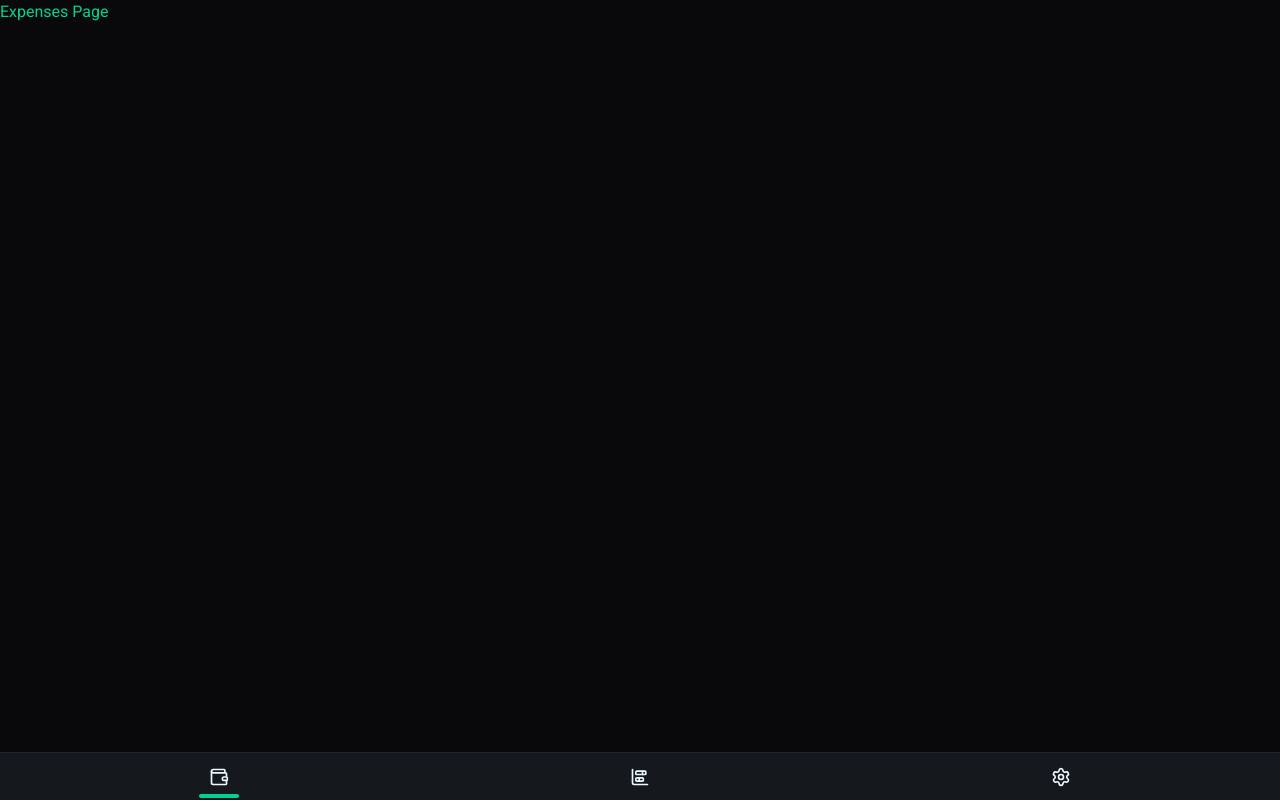
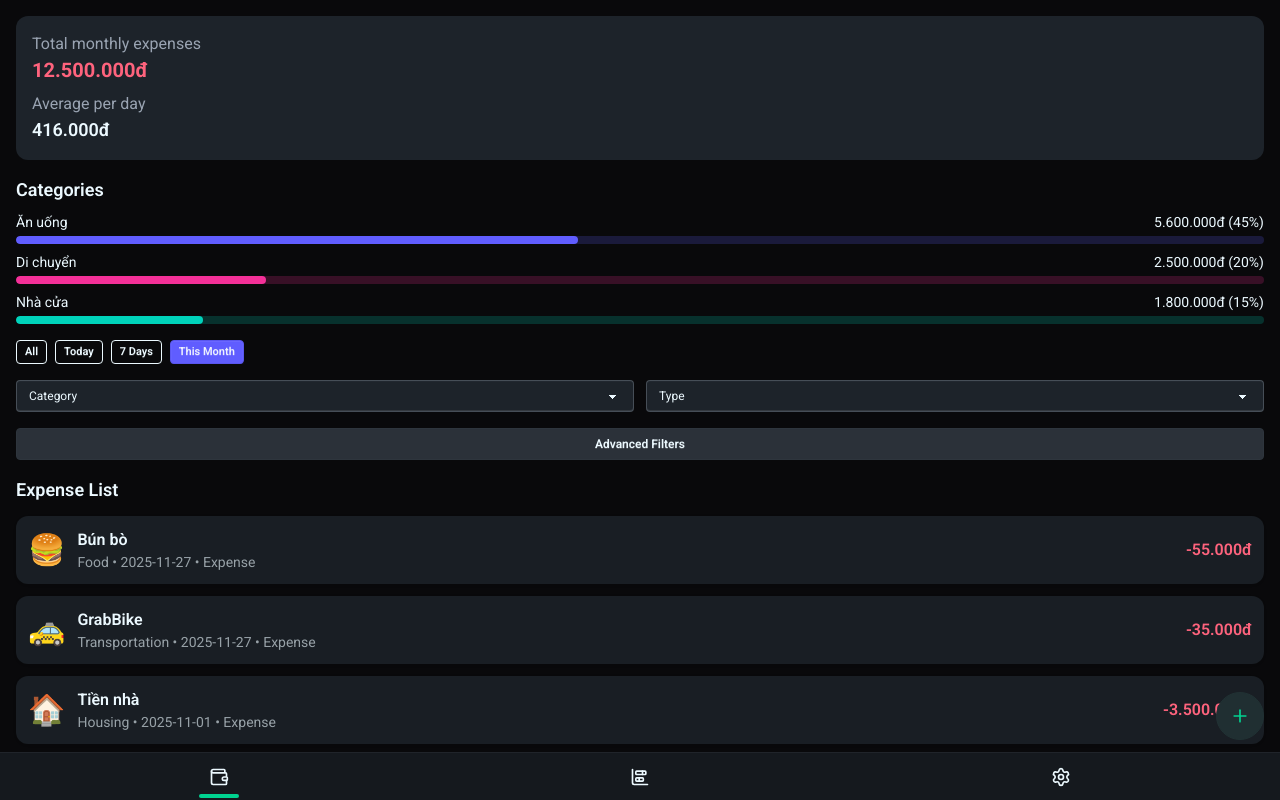
Before and after one commit to ALR2310/Spendify, a React (Vite) app: page / in a window 1280 px wide. Built offline with nearby package versions, Linux system fonts and the light colour scheme.

Commit message:
feat(expenses): add component for expenses page

```diff
--- a/package.json
+++ b/package.json
@@ -33,6 +33,7 @@
     "lucide-react": "^0.554.0",
     "react": "19.0.0",
     "react-dom": "19.0.0",
+    "react-query": "^3.39.3",
     "react-router": "^7.9.6",
     "react-toastify": "^11.0.5"
   },
--- a/src/App.tsx
+++ b/src/App.tsx
@@ -6,6 +6,7 @@ import ExpensesPage from './pages/expenses/ExpensesPage';
 import SettingsPage from './pages/settings/SettingsPage';
 import StatisticsPage from './pages/statistics/StatisticsPage';
 import MainLayout from './layouts/MainLayout';
+import NotesPage from './pages/notes/NotesPage';
 
 const AppProvider = ({ children }: { children: React.ReactNode }) => {
   return (
@@ -31,6 +32,7 @@ const AppRoutes = () => {
         <Route path={ROUTES.ROOT} element={<MainLayout />}>
           <Route path={ROUTES.EXPENSES} element={<ExpensesPage />} />
           <Route path={ROUTES.STATISTICS} element={<StatisticsPage />} />
+          <Route path={ROUTES.NOTES} element={<NotesPage />} />
           <Route path={ROUTES.SETTINGS} element={<SettingsPage />} />
         </Route>
       </Routes>
--- a/src/layouts/DockNav.tsx
+++ b/src/layouts/DockNav.tsx
@@ -4,7 +4,7 @@ import { Wallet, ChartBarStacked, Settings } from 'lucide-react';
 
 export default function DockNav() {
   return (
-    <div className="dock dock-success dock-xs bg-base-300">
+    <div className="dock dock-success dock-xs bg-base-300 relative">
       <NavLink to={ROUTES.EXPENSES} className={({ isActive }) => (isActive ? 'dock-active' : '')}>
         <Wallet size={20} />
       </NavLink>
--- a/src/layouts/MainLayout.tsx
+++ b/src/layouts/MainLayout.tsx
@@ -4,7 +4,7 @@ import DockNav from './DockNav';
 export default function MainLayout() {
   return (
     <div className="h-screen flex flex-col pt-[env(safe-area-inset-top)] bg-neutral">
-      <div className="flex-1 overflow-auto">
+      <div className="flex-1 overflow-auto no-scrollbar">
         <Outlet />
       </div>
 
--- a/src/pages/expenses/ExpensesPage.tsx
+++ b/src/pages/expenses/ExpensesPage.tsx
@@ -1,3 +1,20 @@
+import { Plus } from 'lucide-react';
+import ExpenseFilter from './components/ExpenseFilter';
+import ExpenseList from './components/ExpenseList';
+import ExpenseOverview from './components/ExpenseOverview';
+
 export default function ExpensesPage() {
-  return <div className="text-success">Expenses Page</div>;
+  return (
+    <div className="p-4 space-y-4">
+      <ExpenseOverview />
+      <ExpenseFilter />
+      <ExpenseList />
+
+      <div className="fab bottom-[60px]!">
+        <button className="btn btn-lg btn-circle btn-success btn-soft">
+          <Plus size={20} />
+        </button>
+      </div>
+    </div>
+  );
 }
--- /dev/null
+++ b/src/pages/expenses/components/ExpenseFilter.tsx
@@ -0,0 +1,29 @@
+export default function ExpenseFilter() {
+  return (
+    <div className="flex flex-col gap-4">
+      <div className="flex gap-2 overflow-x-auto no-scrollbar">
+        <button className="btn btn-xs btn-outline whitespace-nowrap">All</button>
+        <button className="btn btn-xs btn-outline whitespace-nowrap">Today</button>
+        <button className="btn btn-xs btn-outline whitespace-nowrap">7 Days</button>
+        <button className="btn btn-xs btn-primary whitespace-nowrap">This Month</button>
+      </div>
+
+      <div className="grid grid-cols-2 gap-3">
+        <select className="select select-sm select-bordered w-full">
+          <option selected>Category</option>
+          <option>Food</option>
+          <option>Transportation</option>
+          <option>Housing</option>
+        </select>
+
+        <select className="select select-sm select-bordered w-full">
+          <option selected>Type</option>
+          <option>Expense</option>
+          <option>Income</option>
+        </select>
+      </div>
+
+      <button className="btn btn-sm btn-soft w-full">Advanced Filters</button>
+    </div>
+  );
+}
--- /dev/null
+++ b/src/pages/expenses/components/ExpenseList.tsx
@@ -0,0 +1,34 @@
+export default function ExpenseList() {
+  return (
+    <div className="flex flex-col gap-3">
+      <p className="font-semibold text-lg">Expense List</p>
+
+      <div className="card shadow-sm bg-base-200 p-3 rounded-xl flex flex-row items-center gap-3">
+        <div className="text-3xl">🍔</div>
+        <div className="flex flex-col flex-1">
+          <span className="font-semibold">Bún bò</span>
+          <span className="text-sm opacity-60">Food • 2025-11-27 • Expense</span>
+        </div>
+        <div className="text-error font-semibold whitespace-nowrap">-55.000đ</div>
+      </div>
+
+      <div className="card shadow-sm bg-base-200 p-3 rounded-xl flex flex-row items-center gap-3">
+        <div className="text-3xl">🚕</div>
+        <div className="flex flex-col flex-1">
+          <span className="font-semibold">GrabBike</span>
+          <span className="text-sm opacity-60">Transportation • 2025-11-27 • Expense</span>
+        </div>
+        <div className="text-error font-semibold whitespace-nowrap">-35.000đ</div>
+      </div>
+
+      <div className="card shadow-sm bg-base-200 p-3 rounded-xl flex flex-row items-center gap-3">
+        <div className="text-3xl">🏠</div>
+        <div className="flex flex-col flex-1">
+          <span className="font-semibold">Tiền nhà</span>
+          <span className="text-sm opacity-60">Housing • 2025-11-01 • Expense</span>
+        </div>
+        <div className="text-error font-semibold whitespace-nowrap">-3.500.000đ</div>
+      </div>
+    </div>
+  );
+}
--- /dev/null
+++ b/src/pages/expenses/components/ExpenseOverview.tsx
@@ -0,0 +1,45 @@
+export default function ExpenseOverview() {
+  return (
+    <div className="flex flex-col gap-4">
+      <div className="flex flex-col gap-2 p-4 bg-base-100 rounded-xl">
+        <div className="flex flex-col">
+          <p className="text-base-content/60">Total monthly expenses</p>
+          <p className="text-xl font-bold text-error">12.500.000đ</p>
+        </div>
+
+        <div className="flex flex-col">
+          <p className="text-base-content/60">Average per day</p>
+          <p className="text-lg font-semibold">416.000đ</p>
+        </div>
+      </div>
+
+      <div className="flex flex-col gap-2">
+        <p className="font-semibold text-lg">Categories</p>
+
+        <div className="flex flex-col gap-1">
+          <div className="flex justify-between text-sm">
+            <span>Ăn uống</span>
+            <span>5.600.000đ (45%)</span>
+          </div>
+          <progress className="progress progress-primary w-full" value="45" max="100"></progress>
+        </div>
+
+        <div className="flex flex-col gap-1">
+          <div className="flex justify-between text-sm">
+            <span>Di chuyển</span>
+            <span>2.500.000đ (20%)</span>
+          </div>
+          <progress className="progress progress-secondary w-full" value="20" max="100"></progress>
+        </div>
+
+        <div className="flex flex-col gap-1">
+          <div className="flex justify-between text-sm">
+            <span>Nhà cửa</span>
+            <span>1.800.000đ (15%)</span>
+          </div>
+          <progress className="progress progress-accent w-full" value="15" max="100"></progress>
+        </div>
+      </div>
+    </div>
+  );
+}
--- /dev/null
+++ b/src/pages/notes/NotesPage.tsx
@@ -0,0 +1,3 @@
+export default function NotesPage() {
+  return <div>Notes Page</div>;
+}
--- a/src/shared/constants/routes.const.ts
+++ b/src/shared/constants/routes.const.ts
@@ -2,5 +2,6 @@ export const ROUTES = {
   ROOT: '/',
   EXPENSES: '/',
   STATISTICS: '/statistics',
+  NOTES: '/notes',
   SETTINGS: '/settings',
 };
```
Also changed, not shown: 1 other file (tests, documents, lock files or other folders).
